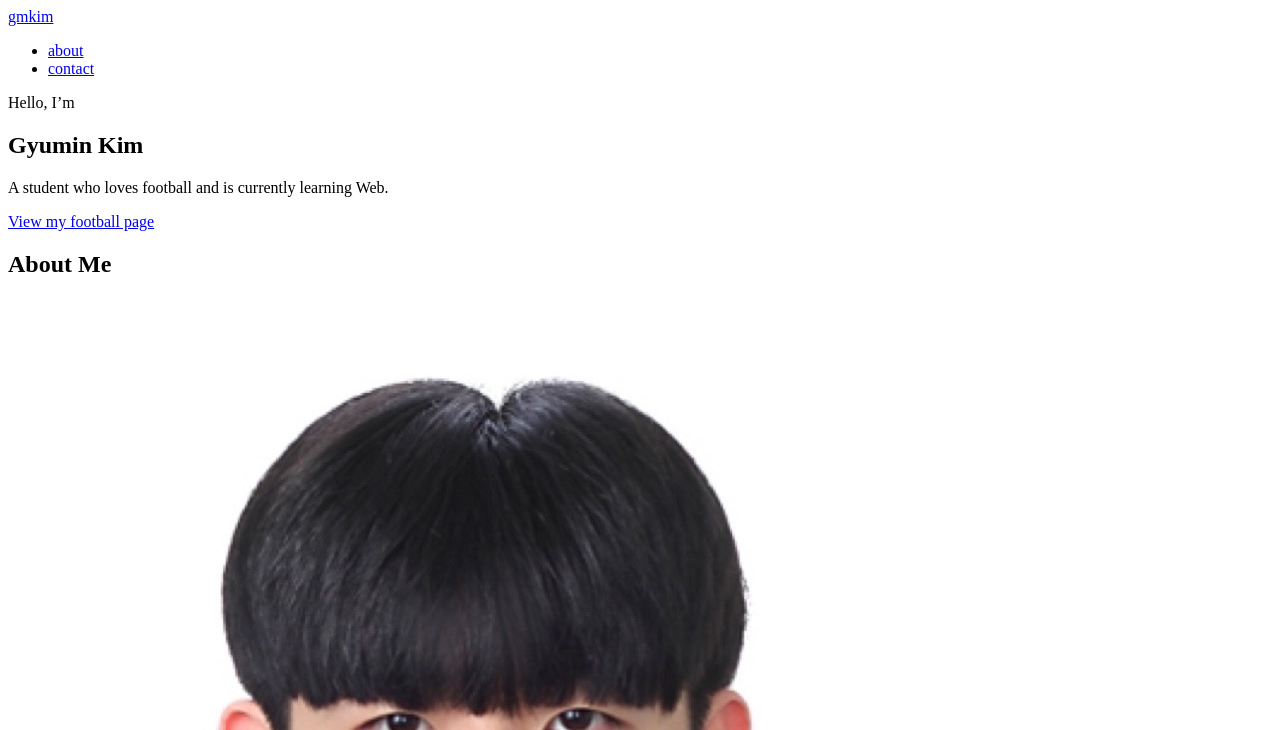
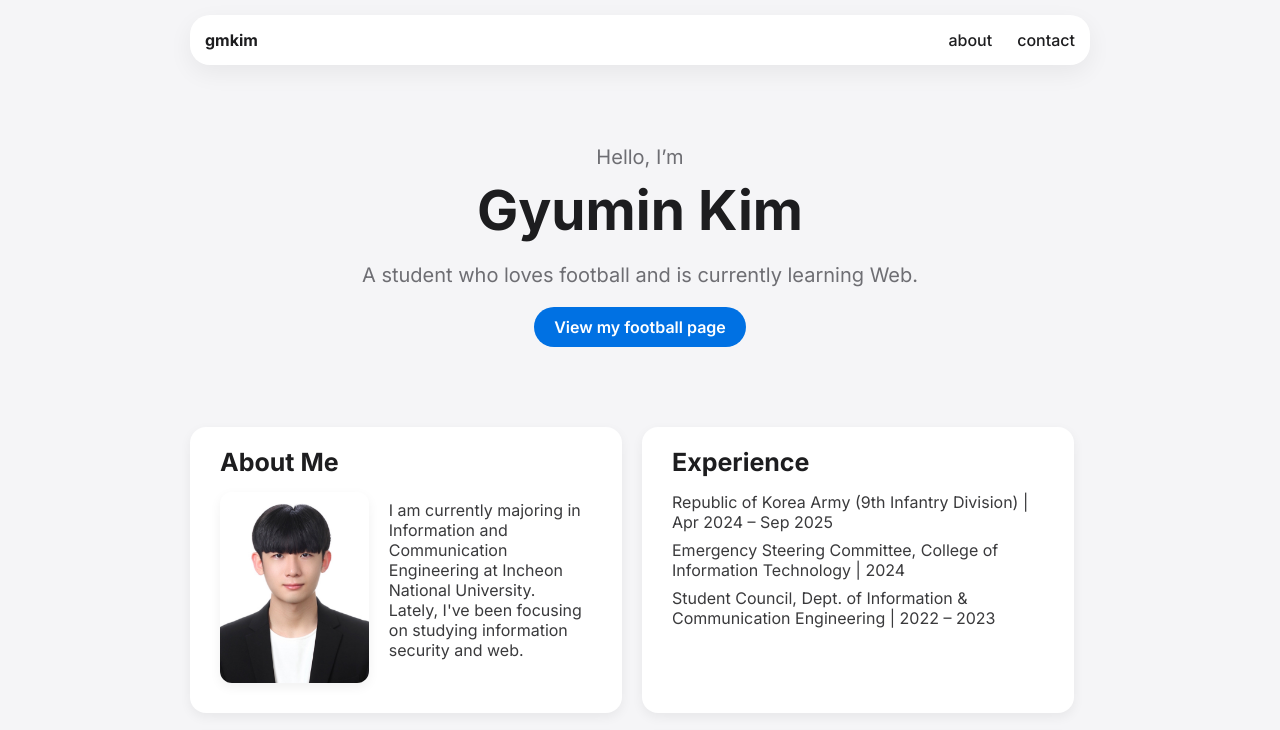
Before and after one commit to ursomin/ursomin.github.io, a plain HTML site: page about.html in a window 1280 px wide. Shown: the top 730 px of the page. Drawn offline with Linux system fonts and the light colour scheme.

Commit message:
Add files via upload

```diff
--- a/about.html
+++ b/about.html
@@ -13,7 +13,7 @@
   <head>
     <meta charset="UTF-8" />
     <meta name="viewport" content="width=device-width, initial-scale=1.0" />
-    <link rel="stylesheet" href="styles.css" />
+    <link rel="stylesheet" href="style.css" />
     <title>About | Gyumin Kim</title>
   </head>
 
--- /dev/null
+++ b/style.css
@@ -0,0 +1,203 @@
+/*
+  Name: Gyumin Kim
+  Date: April 3, 2026
+  Section: IAB 6068
+
+  This is the styles.css file for my CSP 1 portfolio website.
+  It is shared by both about.html and football.html to provide a consistent layout, colors, typography, and overall visual style.
+*/
+
+@import url('https://fonts.googleapis.com/css2?family=Inter:wght@400;500;600;700&family=Noto+Sans+KR:wght@400;500;700&display=swap');
+
+* {
+  margin: 0;
+  padding: 0;
+  box-sizing: border-box;
+}
+
+body {
+  background-color: #f5f5f7;
+  color: #1d1d1f;
+  font-family: 'Inter', 'Noto Sans KR', sans-serif;
+}
+
+.page {
+  max-width: 1100px;
+  margin: 0 auto;
+}
+
+/* ---------------nav 영역--------------- */
+header {
+  margin-top: 15px;
+  position: sticky;
+  top: 10px;
+  z-index: 1000;
+}
+
+nav {
+  margin: 0 auto;
+  max-width: 900px;
+  padding: 15px;
+  background-color: #ffffff;
+  border-radius: 20px;
+  box-shadow: 0 8px 24px rgba(0, 0, 0, 0.06);
+  display: flex;
+  justify-content: space-between;
+  align-items: center;
+}
+
+nav ul {
+  display: flex;
+  gap: 25px;
+  list-style: none;
+}
+
+nav a {
+  color: #1d1d1f;
+  text-decoration: none;
+  font-weight: 500;
+}
+
+.nav-left {
+  margin: 0;
+  font-weight: 700;
+}
+
+/* ---------------hero 영역--------------- */
+.hero {
+  text-align: center;
+  padding: 80px 20px 80px;
+}
+
+.intro-up {
+  margin-bottom: 8px;
+  color: #6e6e73;
+  font-size: 20px;
+}
+
+.hero h1 {
+  margin: 0;
+  font-size: 55px;
+  font-weight: 700;
+}
+
+.intro-down {
+  margin: 20px auto;
+  color: #6e6e73;
+  font-size: 20px;
+}
+
+.football-button {
+  display: inline-block;
+  padding: 10px 20px;
+  background-color: #0071e3;
+  color: #ffffff;
+  text-decoration: none;
+  border-radius: 999px;
+  font-weight: 600;
+}
+
+/* ---------------카드 섹션 영역--------------- */
+.cards {
+  display: flex;
+  flex-wrap: wrap;
+  gap: 20px;
+  max-width: 900px;
+  margin: 0 auto;
+}
+
+/* 개별 카드 공통 스타일 */
+.card {
+  background-color: #ffffff;
+  border-radius: 16px;
+  padding: 30px;
+  box-shadow: 0 4px 12px rgba(0, 0, 0, 0.06);
+}
+
+.card h2 {
+  margin-top: -10px;
+  margin-bottom: 15px;
+  font-size: 25px;
+}
+
+.card p {
+  margin: 8px 0;
+  color: #3a3a3c;
+}
+
+.card a {
+  color: #0071e3;
+  text-decoration: none;
+}
+
+.card.full ul {
+  list-style: none;
+}
+
+/* 1/2 너비 카드 */
+.card.half {
+  width: 48%; /* gap:20px로 인해 48% width 사용 */
+}
+
+.card.half > img {
+  width: 100%;
+}
+
+.profile {
+  display: flex;
+  gap: 20px;
+}
+
+.profile > img {
+  width: 40%;
+  object-fit: cover;
+  border-radius: 12px;
+  box-shadow: 0 4px 12px rgba(0, 0, 0, 0.06);
+}
+
+/* 100% 너비 카드 */
+.card.full {
+  width: 100%;
+}
+
+nav li:hover,
+.card a:hover {
+  text-decoration: underline;
+}
+
+/* ---------------footer 영역--------------- */
+footer {
+  margin: 40px;
+  text-align: center;
+  color: #6e6e73;
+  font-size: 15px;
+}
+
+/* gpt가 제안한 반응형 처리 (to 모바일이나 탭 유저) */
+@media (max-width: 768px) {
+  nav {
+    max-width: 100%;
+  }
+
+  .cards {
+    flex-direction: column;
+    padding: 0 16px;
+  }
+
+  .card.half,
+  .card.full {
+    width: 100%;
+  }
+
+  .profile {
+    flex-direction: column;
+  }
+
+  .profile > img {
+    width: 100%;
+  }
+
+  .hero h1 {
+    font-size: 40px;
+  }
+}
```
Also changed, not shown: football.html (+1 -1 lines).
